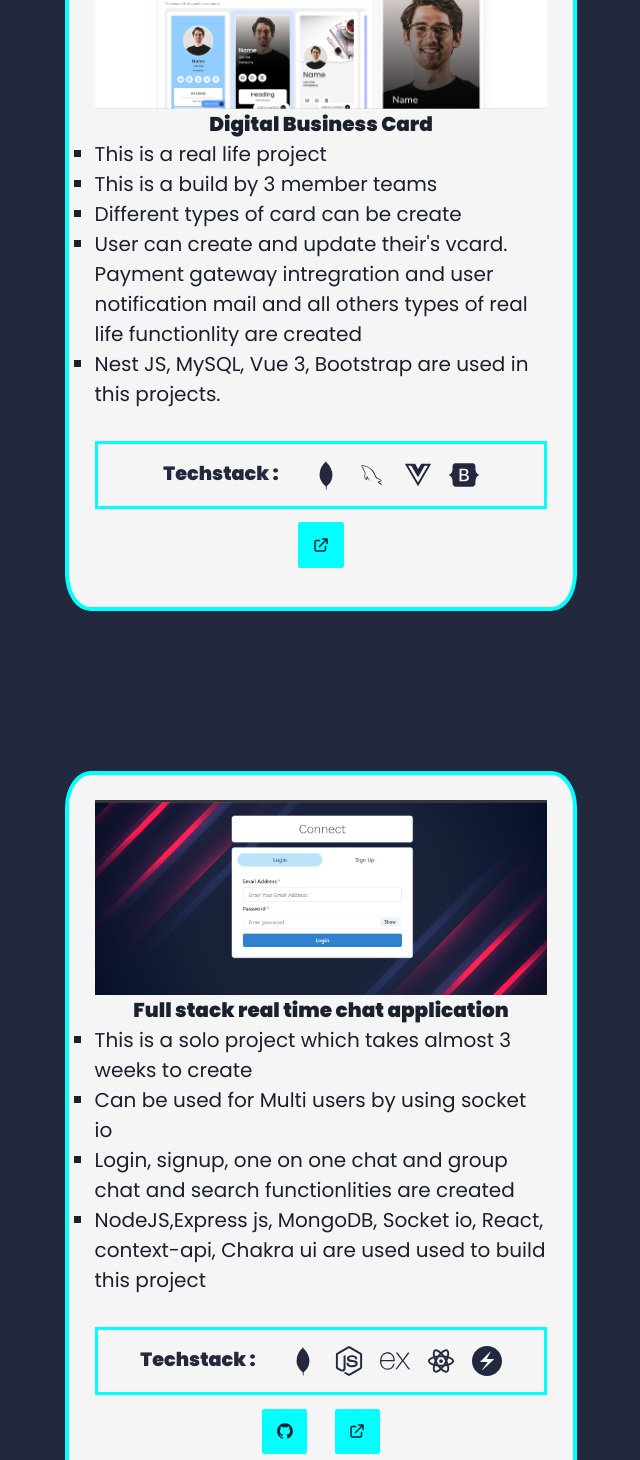
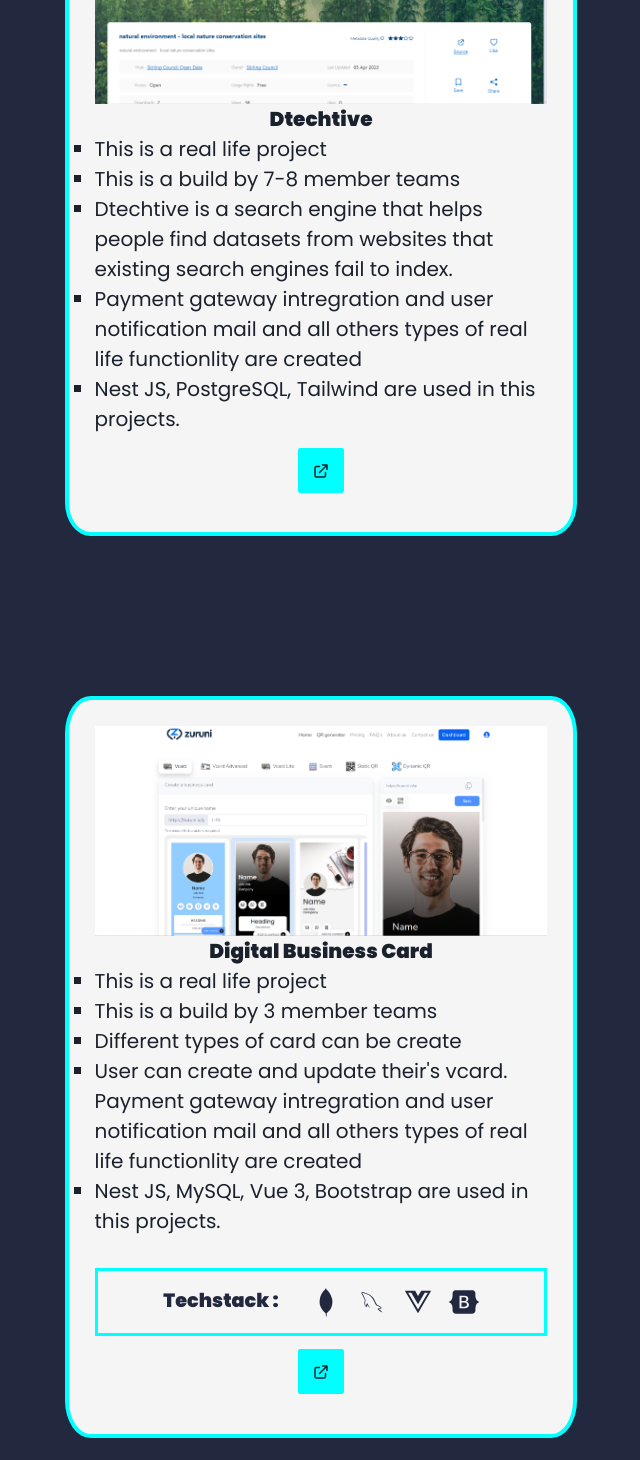
Before and after one commit to amit05c/portfolio, a React (Create React App) app: page / in a window 1280 px wide. Shown: the part 1500-2960 px from the top of the page, without its empty margins (319-959 px from the left). Built offline with nearby package versions, Linux system fonts and the light colour scheme.

Commit message:
project update

```diff
--- a/src/Pages/Projects.jsx
+++ b/src/Pages/Projects.jsx
@@ -8,11 +8,12 @@
 import image6 from "../Images/myntra.png";
 import image7 from "../Images/connect.png";
 import image8 from "../Images/zuruni.png";
+import dtime from "../Images/dtime.png"
 
 import { AiFillGithub } from "react-icons/ai";
 // import { SiRedux } from 'react-icons/si';
 import { HiOutlineExternalLink } from "react-icons/hi";
-import { FaHtml5, FaNodeJs,FaVuejs,FaBootstrap } from "react-icons/fa";
+import { FaHtml5, FaNodeJs, FaVuejs, FaBootstrap } from "react-icons/fa";
 import { DiMysql } from "react-icons/di";
 import { IoLogoCss3 } from "react-icons/io";
 import { IoLogoJavascript } from "react-icons/io";
@@ -23,6 +24,7 @@
 import Aos from "aos";
 import "aos/dist/aos.css";
 import { ScreenContext } from "../screenContext/ScreenContext";
+// import { RiNextjsFill } from "react-icons/ri";
 import { Tooltip } from "@chakra-ui/react";
 
 const Projects = () => {
@@ -40,6 +42,35 @@
       <h1 className={styles.text}>Projects</h1>
       <div className={styles.project_list}>
         {/* all projects */}
+
+        <div data-aos={"zoom-in-up"}>
+          <img src={dtime} alt="max_fashion" className={styles.heroimg} />
+          <div className={styles.project_info}>
+            <h2>Dtechtive</h2>
+            <ul style={{ listStyleType: "square" }}>
+              <li>This is a real life project</li>
+              <li>This is a build by 7-8 member teams</li>
+              <li>Dtechtive is a search engine that helps people find datasets from websites that existing search engines fail to index.</li>
+              <li>
+                Payment gateway
+                intregration and user notification mail and all others types of real life
+                functionlity are created
+              </li>
+              <li>
+                Nest JS, PostgreSQL, Tailwind are used in this projects.
+              </li>
+            </ul>
+          </div>
+
+          <div>
+
+            <a href="https://zuruni.io/" target={"_blank"}>
+              <button>
+                <HiOutlineExternalLink fontSize={"large"} />
+              </button>
+            </a>
+          </div>
+        </div>
 
         <div data-aos={"zoom-in-up"}>
           <img src={image8} alt="max_fashion" className={styles.heroimg} />
@@ -64,7 +95,7 @@
             <h1>Techstack :</h1>
             <div>
               <DiMongodb />
-              <DiMysql/>
+              <DiMysql />
               <FaVuejs />
               <FaBootstrap />
             </div>
@@ -77,55 +108,6 @@
               </button>
             </a> */}
             <a href="https://zuruni.io/" target={"_blank"}>
-              <button>
-                <HiOutlineExternalLink fontSize={"large"} />
-              </button>
-            </a>
-          </div>
-        </div>
-
-
-        <div data-aos={"zoom-in-up"}>
-          <img src={image7} alt="max_fashion" className={styles.heroimg} />
-          <div className={styles.project_info}>
-            <h2>Full stack real time chat application</h2>
-            <ul style={{ listStyleType: "square" }}>
-              <li>
-                This is a solo project which takes almost 3 weeks to create
-              </li>
-              <li>Can be used for Multi users by using socket io</li>
-              <li>
-                Login, signup, one on one chat and group chat and search
-                functionlities are created
-              </li>
-              <li>
-                NodeJS,Express js, MongoDB, Socket io, React, context-api,
-                Chakra ui are used used to build this project
-              </li>
-            </ul>
-          </div>
-
-          <div className={styles.techstack}>
-            <h1>Techstack :</h1>
-            <div>
-              <DiMongodb />
-              <FaNodeJs />
-              <SiExpress />
-              <RiReactjsLine />
-              <SiChakraui />
-            </div>
-          </div>
-
-          <div>
-            <a href="https://github.com/amit05c/connect_app" target={"_blank"}>
-              <button>
-                <AiFillGithub fontSize={"large"} />
-              </button>
-            </a>
-            <a
-              href="https://connect-app-backend.onrender.com/"
-              target={"_blank"}
-            >
               <button>
                 <HiOutlineExternalLink fontSize={"large"} />
               </button>
@@ -174,196 +156,8 @@
           </div>
         </div>
 
-        <div data-aos={"zoom-in-up"}>
-          <img src={image4} alt="max_fashion" className={styles.heroimg} />
-          <div className={styles.project_info}>
-            <h2>Uboric Clone</h2>
-            <ul style={{ listStyleType: "square" }}>
-              <li>This is a collaborative project of four members</li>
-              <li>Login, signup, filter,sort,cart funtionality are active</li>
-              <li>Filter and sort functionality are made by me.</li>
-            </ul>
-          </div>
-
-          <div className={styles.techstack}>
-            <h1>Techstack :</h1>
-            <div>
-              <RiReactjsLine />
-              <SiRedux />
-              <SiChakraui />
-            </div>
-          </div>
-
-          <div>
-            <a href="https://github.com/amit05c/Uboric_Clone" target={"_blank"}>
-              <button>
-                <AiFillGithub fontSize={"large"} />
-              </button>
-            </a>
-            <a href="https://uboric-deploy.vercel.app/" target={"_blank"}>
-              <button>
-                <HiOutlineExternalLink fontSize={"large"} />
-              </button>
-            </a>
-          </div>
-        </div>
-
-        {/* <div data-aos={"zoom-in-up"}>
-          <img src={image5} alt="max_fashion" className={styles.heroimg} />
-          <div className={styles.project_info}>
-            <h2>Clockify Clone</h2>
-            <ul style={{ listStyleType: "square" }}>
-              <li>Clockify is time time tracker website.</li>
-              <li>
-                This is a collaborative Fullstack project of five members.
-              </li>
-              <li>Login, signup, delete, filter functionlities are created</li>
-              <li>In Dashboard page data are show as chart format</li>
-              <li>
-                NodeJS,Express js, MongoDB, React, Chakra ui are used used to
-                build this project
-              </li>
-            </ul>
-          </div>
-
-          <div className={styles.techstack}>
-            <h1>Techstack :</h1>
-            <div>
-              <FaNodeJs />
-              <SiExpress />
-              <DiMongodb />
-              <RiReactjsLine />
-              <SiChakraui />
-            </div>
-          </div>
-
-          <div>
-            <a
-              href="https://github.com/amit05c/clockify_clone"
-              target={"_blank"}
-            >
-              <button>
-                <AiFillGithub fontSize={"large"} />
-              </button>
-            </a>
-            <a
-              href="https://bespoke-rugelach-a7fa44.netlify.app/"
-              target={"_blank"}
-            >
-              <button>
-                <HiOutlineExternalLink fontSize={"large"} />
-              </button>
-            </a>
-          </div>
-        </div> */}
 
 
-
-        <div data-aos={"zoom-in-up"}>
-          <img src={image1} alt="max_fashion" className={styles.heroimg} />
-          <div className={styles.project_info}>
-            <h2>Max Fashion clone</h2>
-            <ul style={{ listStyleType: "square" }}>
-              <li>Max fashion is an online e-comerce website.</li>
-              <li>Total time takes: 5days</li>
-              <li>Login, signup, filter,sort,cart funtionality are active</li>
-              <li>React, Chakra ui are used used to build this project</li>
-            </ul>
-          </div>
-
-          <div className={styles.techstack}>
-            <h1>Techstack :</h1>
-            <div>
-              <RiReactjsLine />
-              <SiChakraui />
-            </div>
-          </div>
-
-          <div>
-            <a
-              href="https://github.com/amit05c/chief-shape-6531"
-              target={"_blank"}
-            >
-              <button>
-                <AiFillGithub fontSize={"large"} />
-              </button>
-            </a>
-            <a href="https://chief-shape-6531.vercel.app/" target={"_blank"}>
-              <button>
-                <HiOutlineExternalLink fontSize={"large"} />
-              </button>
-            </a>
-          </div>
-        </div>
-
-        <div data-aos={"zoom-in-up"}>
-          <img src={image2} alt="mythressa_clone" className={styles.heroimg} />
-          <div className={styles.project_info}>
-            <h2>Mythresa clone</h2>
-            <ul style={{ listStyleType: "square" }}>
-              <li>
-                It is cloned in construct week project. This is a collaborative
-                project of 5 members.
-              </li>
-              <li>
-                Login,signup,Filter,sort,cart,and payment and opt authentication
-                funtionalities are built.
-              </li>
-              <li>
-                Html, CSS, Javascript, Bootstrap are used used to build this
-                project
-              </li>
-            </ul>
-          </div>
-
-          <div className={styles.techstack}>
-            <h1>Techstack :</h1>
-            <div>
-              <FaHtml5 />
-              <IoLogoCss3 />
-              <IoLogoJavascript />
-              <SiBootstrap />
-            </div>
-          </div>
-
-          <div>
-            <a href="https://github.com/rajpawanku/Mytheresa" target={"_blank"}>
-              <button>
-                <AiFillGithub fontSize={"large"} />
-              </button>
-            </a>
-            <a
-              href="https://marvelous-torrone-9bbbc5.netlify.app/index.html"
-              target={"_blank"}
-            >
-              <button>
-                <HiOutlineExternalLink fontSize={"large"} />
-              </button>
-            </a>
-          </div>
-        </div>
-        {/*
-        <div data-aos={width>920 ? "flip-up" : ""} >
-        <img src={image3} alt="apple_clone" width={"100%"} />
-          <h2 style={{backgroundColor:"whitesmoke", fontWeight:"bolder"}}>Apple cone</h2>
-          <p style={{backgroundColor:"whitesmoke", fontWeight:"bold"}}>This is a collaborative project of 5 members. <br>
-          </br>
-          Login,signup, filter functionality are developed.
-          </p>
-          <div className={styles.techstack}>
-            <h1>Techstack :</h1>
-            <div>
-            <FaHtml5/>
-            <IoLogoCss3/>
-            <IoLogoJavascript/>
-            </div>
-
-          </div>
-          <div>
-          <a href="https://github.com/harshalpatil655/Apple-Clone-Masai" target={"_blank"}><button><AiFillGithub fontSize={"large"} /></button></a>
-          <a href="https://github.com/harshalpatil655/Apple-Clone-Masai" target={"_blank"}><button><HiOutlineExternalLink fontSize={"large"}/></button></a>
-          </div>
-        </div> */}
       </div>
     </div>
   );
```
Also changed, not shown: src/Images/dtime.png (added), 1 other file (tests, documents, lock files or other folders).
